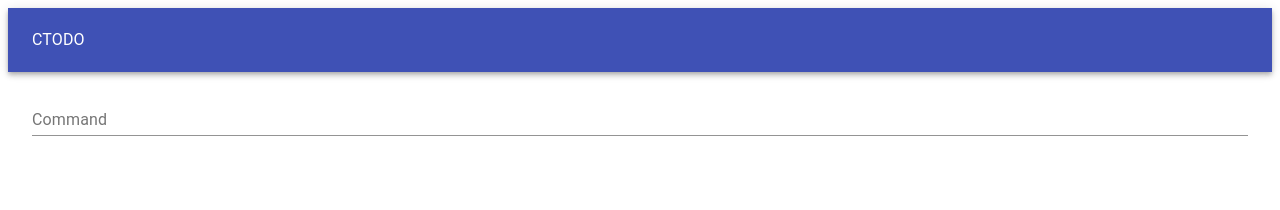
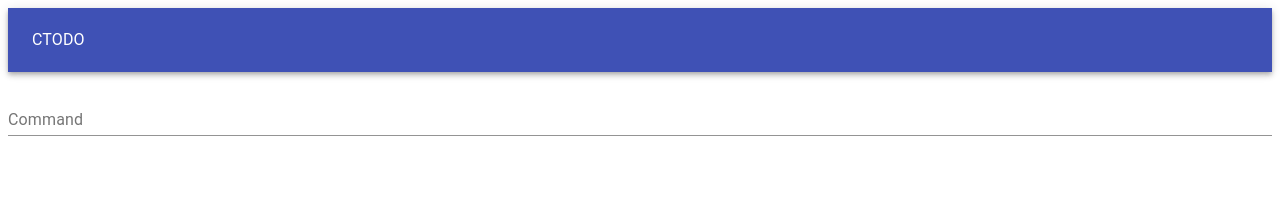
Before and after one commit to kzhrk/ctodo, a Next.js app: page / in a window 1280 px wide. Shown: the top 210 px of the page. Built offline with nearby package versions, Linux system fonts and the light colour scheme.

Commit message:
Setup react-redux
I split the components of the top page and moved them to the `components` dir.

```diff
--- /dev/null
+++ b/components/CommandPalette.tsx
@@ -0,0 +1,90 @@
+import React, { FormEvent, useState, useEffect, MouseEvent } from "react";
+import { List, ListItem, ListItemText, TextField } from "@material-ui/core";
+import { actionCreators } from "../stores/todo";
+import { connect } from "react-redux";
+
+const { createTodo } = actionCreators;
+
+type Props = {
+  createTodo: (todo: TodoStore.Todo) => void;
+};
+
+const CommandPalette: React.FC<Props> = (props) => {
+  const defaultCommandList = [
+    {
+      label: "Add Todo",
+      command: "addTodo",
+    },
+    {
+      label: "Delete Todo",
+      command: "deleteTodo",
+    },
+    {
+      label: "Done Todo",
+      command: "doneTodo",
+    },
+  ];
+  const [isShowCommand, setIsShowCommand] = useState(true);
+  const [typedCommand, setTypedCommand] = useState("");
+  const [commandList, setCommandList] = useState(defaultCommandList);
+  useEffect(() => {
+    setIsShowCommand(typedCommand !== "");
+
+    setCommandList(
+      defaultCommandList.filter((command) => {
+        return command.command.indexOf(typedCommand) !== -1;
+      })
+    );
+  }, [typedCommand]);
+
+  const handleSbumit = (e: FormEvent<HTMLFormElement>): void => {
+    e.preventDefault();
+  };
+
+  const handleInput = (e: FormEvent<HTMLInputElement>): void => {
+    e.preventDefault();
+    setTypedCommand((e.target as HTMLInputElement).value);
+  };
+
+  const handleClickCommand = (e: MouseEvent<HTMLElement>): void => {
+    e.preventDefault();
+    props.createTodo({
+      id: "" + Date.now(),
+      checked: false,
+      done: false,
+      task: "タスク",
+      atStart: 0,
+      atEnd: 0,
+      memo: "",
+    });
+  };
+
+  return (
+    <form noValidate autoComplete="off" onSubmit={handleSbumit}>
+      <TextField
+        id="command"
+        label="Command"
+        fullWidth={true}
+        margin="normal"
+        placeholder="Type command"
+        onInput={handleInput}
+      />
+      {isShowCommand && (
+        <List>
+          {commandList.map((command) => {
+            return (
+              <ListItem dense button key={command.command}>
+                <ListItemText
+                  primary={command.label}
+                  onClick={handleClickCommand}
+                />
+              </ListItem>
+            );
+          })}
+        </List>
+      )}
+    </form>
+  );
+};
+
+export default connect(null, { createTodo })(CommandPalette);
--- /dev/null
+++ b/components/TodoList.tsx
@@ -0,0 +1,59 @@
+import React from "react";
+import {
+  List,
+  ListItem,
+  ListItemIcon,
+  ListItemText,
+  Checkbox,
+} from "@material-ui/core";
+import { connect } from "react-redux";
+import { actionCreators } from "../stores/todo";
+
+const { updateTodo } = actionCreators;
+
+type Props = {
+  todoList: TodoStore.State["todoList"];
+  updateTodo: (todo: TodoStore.Todo) => void;
+};
+
+const TodoList: React.FC<Props> = (props) => {
+  const handleClickTodo = (todo: TodoStore.Todo) => {
+    todo.checked = !todo.checked;
+    props.updateTodo({
+      ...todo,
+    });
+  };
+
+  return (
+    <List>
+      {props.todoList.map((todo: TodoStore.Todo) => {
+        return (
+          <ListItem
+            dense
+            button
+            key={todo.id}
+            onClick={() => handleClickTodo(todo)}
+          >
+            <ListItemIcon>
+              <Checkbox
+                edge="start"
+                checked={todo.checked}
+                tabIndex={-1}
+                disableRipple
+              />
+            </ListItemIcon>
+            <ListItemText primary={`${todo.task}`} />
+          </ListItem>
+        );
+      })}
+    </List>
+  );
+};
+
+const mapStateToProps = (state: TodoStore.State) => {
+  return {
+    todoList: [...state.todoList],
+  };
+};
+
+export default connect(mapStateToProps, { updateTodo })(TodoList);
--- a/pages/index.tsx
+++ b/pages/index.tsx
@@ -1,52 +1,10 @@
-import React, { FormEvent, useState } from "react";
-import {
-  Container,
-  AppBar,
-  Toolbar,
-  Typography,
-  List,
-  ListItem,
-  ListItemIcon,
-  ListItemText,
-  Checkbox,
-  TextField,
-  Box,
-} from "@material-ui/core";
+import React from "react";
+import store from "../stores/todo";
 import { Provider } from "react-redux";
-import store from "../stores/todo";
-
+import TodoList from "../components/TodoList";
+import CommandPalette from "../components/CommandPalette";
+import { AppBar, Toolbar, Typography } from "@material-ui/core";
 const App: React.FC = () => {
-  const [isShowCommand, setIsShowCommand] = useState(false);
-
-  const commandList = [
-    {
-      label: "Add Todo",
-      command: "addTodo",
-    },
-    {
-      label: "Delete Todo",
-      command: "deleteTodo",
-    },
-    {
-      label: "Done Todo",
-      command: "doneTodo",
-    },
-  ];
-
-  const handleSbumit = (e: FormEvent<HTMLFormElement>): void => {
-    e.preventDefault();
-  };
-
-  const handleInput = (e: FormEvent<HTMLInputElement>): void => {
-    e.preventDefault();
-
-    if ((e.target as HTMLInputElement)!.value !== "") {
-      setIsShowCommand(true);
-    } else {
-      setIsShowCommand(false);
-    }
-  };
-
   return (
     <Provider store={store}>
       <AppBar position="sticky">
@@ -54,48 +12,8 @@ const App: React.FC = () => {
           <Typography>CTODO</Typography>
         </Toolbar>
       </AppBar>
-      <Container>
-        <form noValidate autoComplete="off" onSubmit={handleSbumit}>
-          <TextField
-            id="command"
-            label="Command"
-            fullWidth={true}
-            margin="normal"
-            placeholder="Type command"
-            onInput={handleInput}
-          />
-          {isShowCommand && (
-            <Box>
-              <List>
-                {commandList.map((command) => {
-                  return (
-                    <ListItem dense button key={command.command}>
-                      <ListItemText primary={command.label} />
-                    </ListItem>
-                  );
-                })}
-              </List>
-            </Box>
-          )}
-        </form>
-        <List>
-          {store.getState().todoList.map((todo) => {
-            return (
-              <ListItem dense button key={todo.id}>
-                <ListItemIcon>
-                  <Checkbox
-                    edge="start"
-                    checked={true}
-                    tabIndex={-1}
-                    disableRipple
-                  />
-                </ListItemIcon>
-                <ListItemText primary={`${todo.task}`} />
-              </ListItem>
-            );
-          })}
-        </List>
-      </Container>
+      <CommandPalette />
+      <TodoList />
     </Provider>
   );
 };
--- a/stores/todo/index.ts
+++ b/stores/todo/index.ts
@@ -31,7 +31,7 @@ export const reducer: Reducer<TodoStore.State, TodoStore.TodoActions> = (
     }
     case UPDATE_TODO: {
       const todoList = state.todoList;
-      const index = todoList.indexOf(action.todo);
+      const index = todoList.findIndex((todo) => todo.id === action.todo.id);
       todoList[index] = action.todo;
 
       return {
@@ -66,4 +66,8 @@ export const actionCreators = {
   },
 };
 
+export const initializeStore = (initialState: TodoStore.State) => {
+  return createStore(reducer, initialState);
+};
+
 export default createStore(reducer, initialTodoState);
```
Also changed, not shown: .babelrc.
